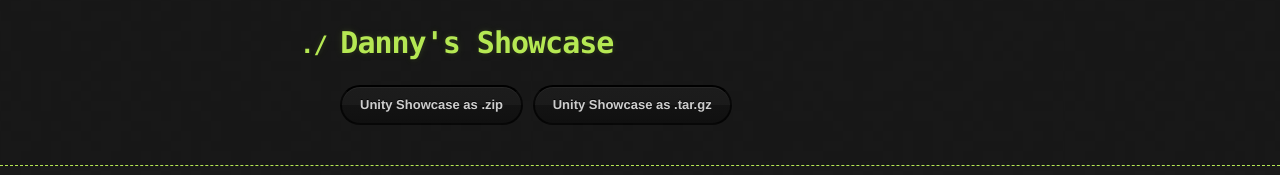
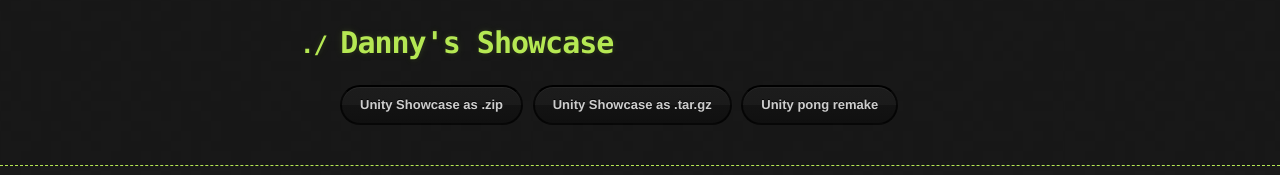
Before and after one commit to DanielMetados/Unity-Showcase, a plain HTML site: page index.html in a window 1280 px wide. Shown: the top 175 px of the page. Drawn offline with Linux system fonts and the light colour scheme.

Commit message:
Added pong link

```diff
--- a/index.html
+++ b/index.html
@@ -21,6 +21,7 @@
         <section id="downloads">
           <a href="https://github.com/DanielMetados/Unity-Showcase/zipball/master" class="btn">Unity Showcase as .zip</a>
           <a href="https://github.com/DanielMetados/Unity-Showcase/tarball/master" class="btn">Unity Showcase as .tar.gz</a>
+		  <a href="http://danielmetados.github.io/Unity-Showcase/Pong" class="btn">Unity pong remake</a>
         </section>
       </div>
     </header>
```
